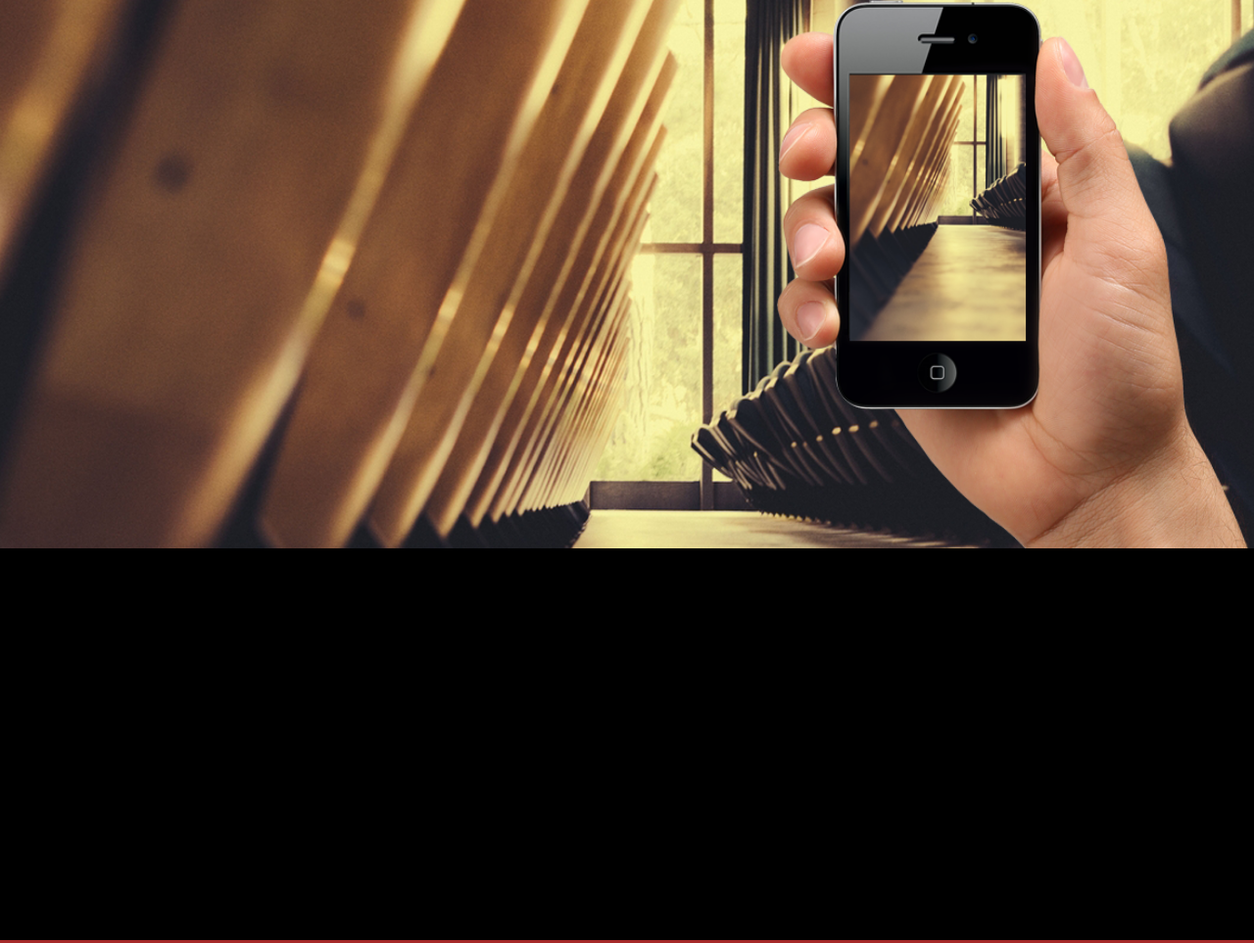
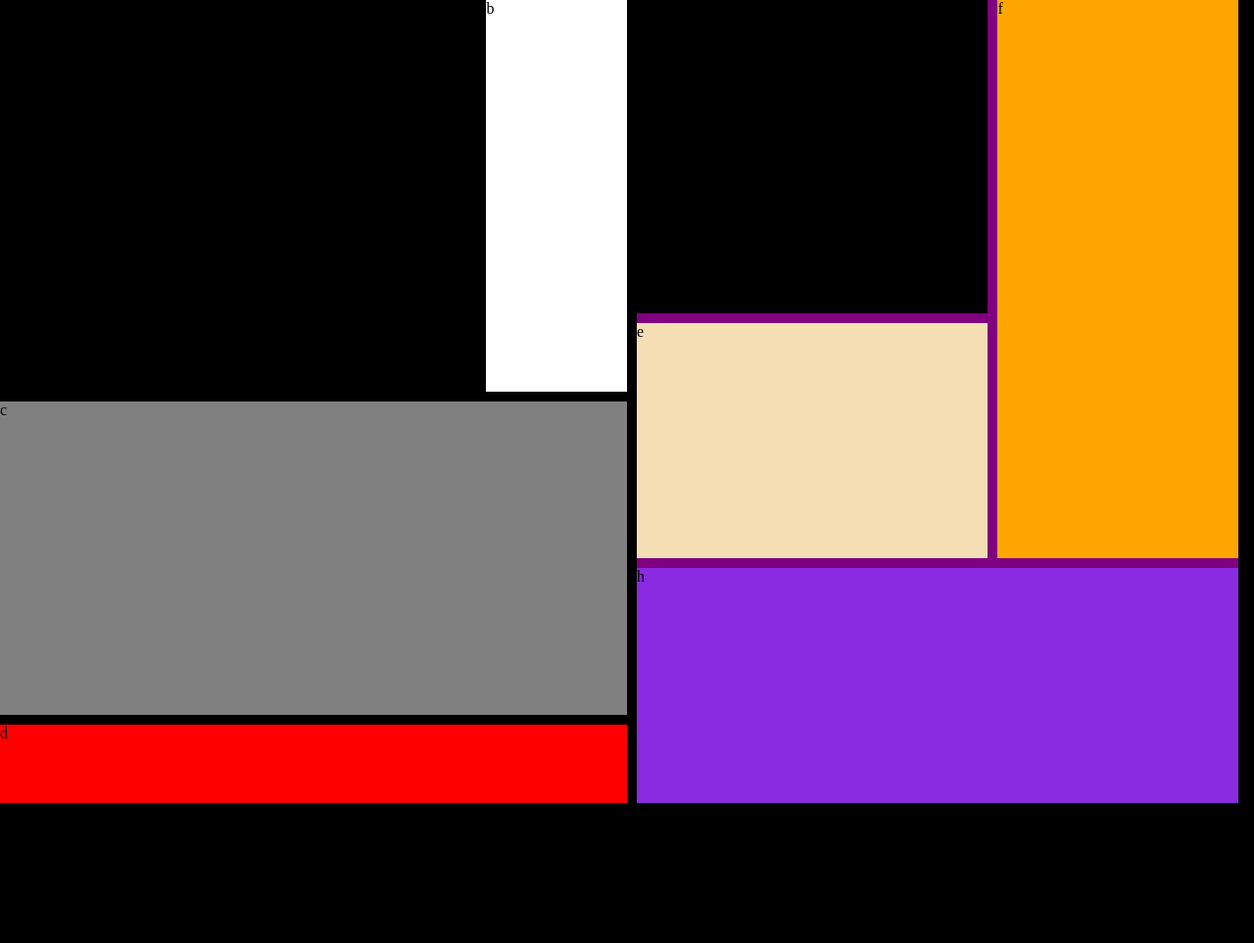
Before and after one commit to KayckKenji/105-site, a plain HTML site: page index.html in a window 1280 px wide. Shown: the top 963 px of the page at 98% size. After the commit the page ends 820 px from the top, so only its background shows below. Drawn offline with Linux system fonts and the light colour scheme.

Commit message:
correção valores e cores

```diff
--- a/index.html
+++ b/index.html
@@ -4,26 +4,21 @@
     <meta charset="UTF-8">
     <meta name="viewport" content="width=device-width, initial-scale=1.0">
     <meta http-equiv="X-UA-Compatible" content="ie=edge">
-    <title>Notify</title>
     <link rel="stylesheet" href="style.css">
+    <title>Mondrian</title>
 </head>
-
 <body>
-        <nav>
-            <div>a</div>
-        </nav>
-
-        <header>
-        <div>
-            <img src="img/hand.png">
-        </div>
-        </header>
-
-        <section>r</section>
-
-        <aside>q</aside>
-
-        <footer>u</footer>
-
+    <header>
+        <section>a</section>
+        <aside>b</aside>
+        <footer>c</footer>
+        <div>d</div>
+    </header>
+    <section>
+        <header>e</header>
+        <aside>f</aside>
+        <footer>g</footer>
+        <div>h</div>
+    </section>
 </body>
 </html>
--- a/style.css
+++ b/style.css
@@ -1,52 +1,57 @@
 body{
-  margin: 0;
-  display: grid;
-  grid-template-areas:
-                        'header header header header'
-                        'navbar navbar navbar navbar'
-                        'section section section section'
-                        'aside aside aside aside'
-                        'footer footer footer footer';
-grid-template-rows: 70vh 50vh 40vh 40vh 20vh;
-
+    margin: 0;
+    display: grid;
+    grid-template-areas: 'header section';
+    grid-template-rows: 100vh;
+    grid-template-columns: 50vw 48vw;
+    grid-gap: 10px;
+    background-color: black;
 }
-
 header{
-    background-image: url(img/banner.png);
-    display: flex;
-    grid-area: header;
-    height: 100%;
-    background-size: cover;
-    background-position: center;
-    align-items: flex-end;
+    background-color: black;
+    display: grid;
+    grid-template-areas: 'section-header aside-header' 'footer-header footer-header' 'div-header div-header';
+    grid-template-columns: 38vw;
+    grid-template-rows: 50vh 40vh 10vh;
+    grid-gap: 10px;
 }
-
+header section{
+    grid-area: section-header;
+    background-color: black;
+}
+header aside{
+    grid-area: aside-header;
+    background-color: white;
+}
+header footer{
+    grid-area: footer-header;
+    background-color: gray;
+}
 header div{
-    display: flex;
-    height: 100%;
-    width: 100%;
-    justify-content: flex-end;
-
+    grid-area: div-header;
+    background-color:red;
 }
-
-nav{
+section{
+    background-color:purple;
+    display: grid;
+    grid-template-areas: 'footer-section aside-section' 'header-section aside-section' 'div-section div-section';
+    grid-template-columns: 28vw;
+    grid-template-rows: 40vh 30vh 30vh;
+    grid-gap: 10px;
+}
+section header{
+    grid-area: header-section;
+    background-color:wheat;
+}
+section aside{
+    grid-area: aside-section;
+    background-color:orange;
+}
+section footer{
+    grid-area: footer-section;
     background-color: black;
-    display: flex;
-    grid-area: navbar;
-    justify-content: flex-end;
 }
-
-section{
-    background-color: brown;
-    grid-area: section;
+section div{
+    grid-area: div-section;
+    background-color: blueviolet;
 }
-
-aside{
-background-color: chartreuse;
-grid-area: aside;
-}
-
-footer{
-background-color: red;
-grid-area: footer;
-}
```
